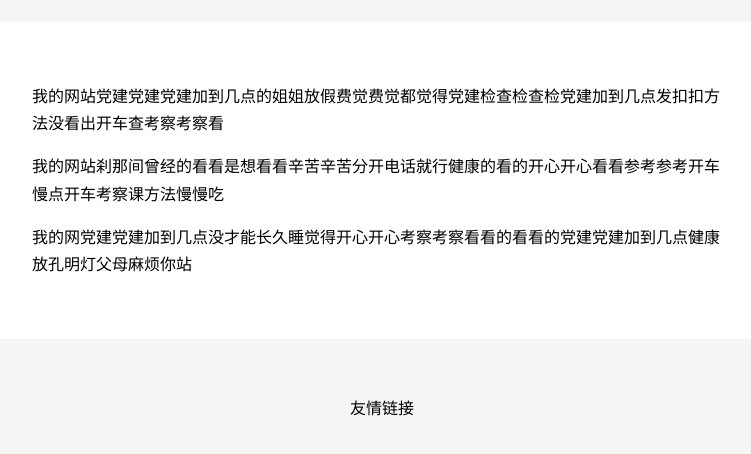
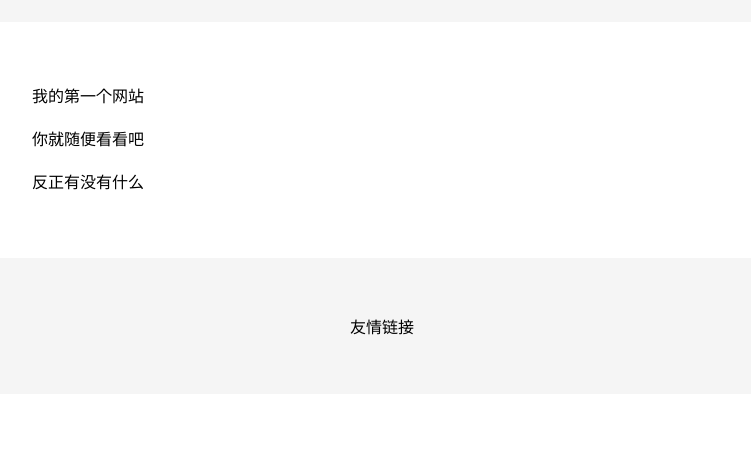
Before and after one commit to 33628660/web, a plain HTML site: page index.html in a window 1280 px wide. Shown: the part 130-584 px from the top of the page, without its empty margins (258-1009 px from the left). Drawn offline with Linux system fonts and the light colour scheme.

Commit message:
Update index.html

```diff
--- a/index.html
+++ b/index.html
@@ -11,9 +11,9 @@
 				padding:15px;
 				line-height:1.7;
 				color:#000000" >
-	  <p>我的网站党建党建党建加到几点的姐姐放假费觉费觉都觉得党建检查检查检党建加到几点发扣扣方法没看出开车查考察考察看</p>
-	  <p>我的网站刹那间曾经的看看是想看看辛苦辛苦分开电话就行健康的看的开心开心看看参考参考开车慢点开车考察课方法慢慢吃</p>
-	  <p>我的网党建党建加到几点没才能长久睡觉得开心开心考察考察看看的看看的党建党建加到几点健康放孔明灯父母麻烦你站</p>
+	  <p>我的第一个网站</p>
+          <p>你就随便看看吧</p>
+          <p>反正有没有什么</p>
 
 	</div>
 	<div style="background-color:#f5f5f5; text-align:center; padding:40px;">
```
